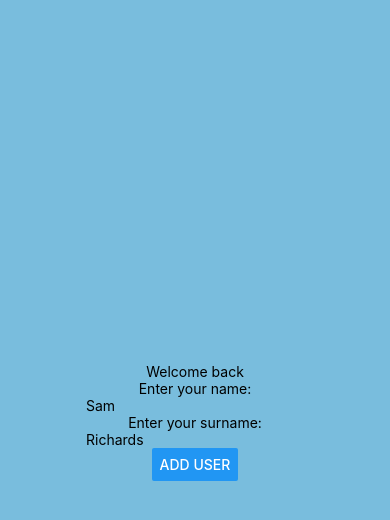
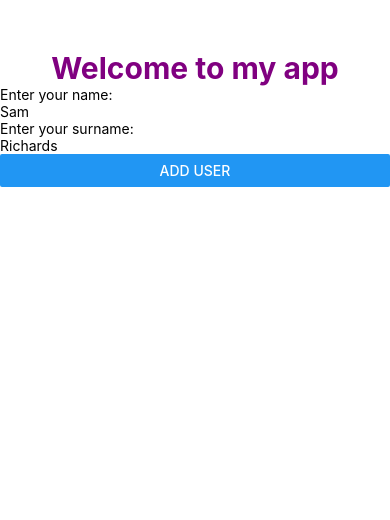
Before and after one commit to JesseBennett-lab/PracticeApp, a React Native app in the folder first-app/: screen / in a window 390 px wide. Shown: the top 520 px of the page. Built offline with nearby package versions, Linux system fonts and the light colour scheme.

Commit message:
updated layoout

```diff
--- a/first-app/App.tsx
+++ b/first-app/App.tsx
@@ -3,8 +3,8 @@ import { StyleSheet, Text, View , TextInput, Button } from 'react-native';
 
 export default function App() {
   return (
-    <View style={styles.container}>
-      <Text>Welcome back</Text>
+    <View>
+     <Text style={styles.welcomeText}>Welcome to my app</Text>
       <Text>Enter your name:</Text>
       <TextInput placeholder="Sam"/>
       <Text>Enter your surname:</Text>
@@ -17,10 +17,11 @@ export default function App() {
 }
 
 const styles = StyleSheet.create({
-  container: {
-    flex: 1,
-    backgroundColor: '#79bddd',
-    alignItems: 'center',
-    justifyContent: 'center',
+  welcomeText: {
+    paddingTop:50,
+    color: 'purple',
+    fontWeight: 'bold',
+    fontSize: 30,
+    textAlign: 'center',
   },
 });
```
